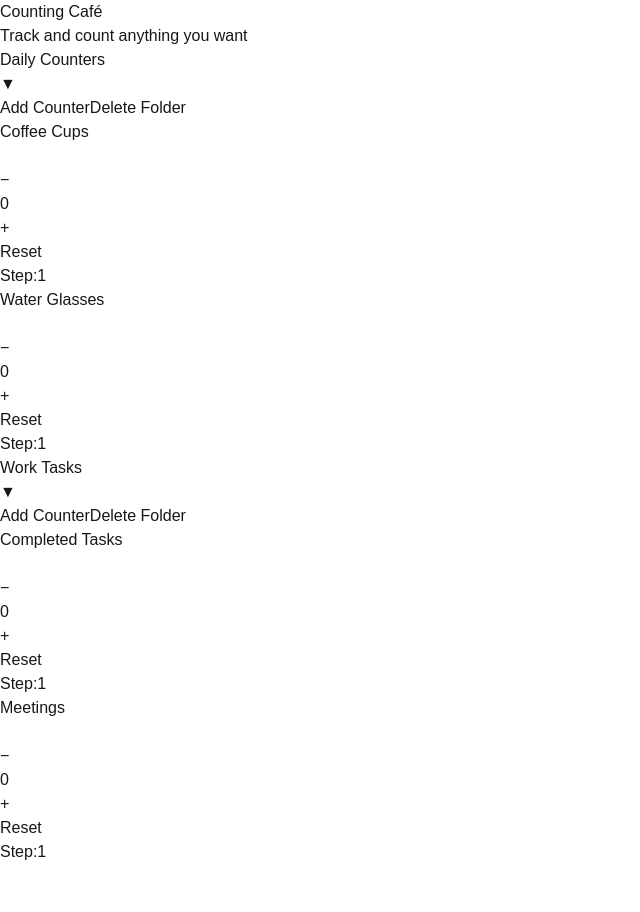
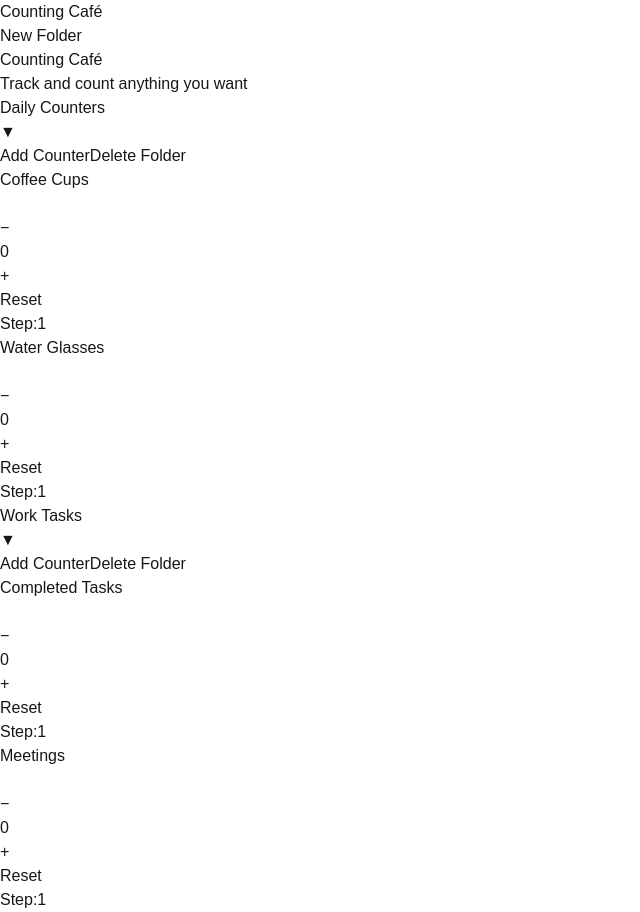
Before and after one commit to Oia20/AirTally, a Next.js app in the folder counting-cafe/: page / in a window 1280 px wide. Shown: the whole page, without its empty margins (0-640 px from the left). Before the commit the page ends 864 px from the top, so only its background shows below. Built offline with nearby package versions, Linux system fonts and the light colour scheme.

Commit message:
Added navbar, fixed bug with deleting, and adding counters.

```diff
--- a/counting-cafe/src/app/folders.tsx
+++ b/counting-cafe/src/app/folders.tsx
@@ -3,7 +3,6 @@
 
 import { useState } from "react";
 import Folder from "./Folder";
-import Navbar from "./Navbar";
 import { CounterProps, FolderProps } from "./types";
 import { v4 as uuidv4 } from 'uuid';
 
@@ -121,6 +120,7 @@ const Folders = () => {
   };
 
   return (
+    <>
     <div className="min-h-screen bg-gray-50">
       <div className="p-4 sm:p-6 lg:p-8">
         <div className="max-w-4xl mx-auto">
@@ -168,6 +168,7 @@ const Folders = () => {
         </div>
       </div>
     </div>
+    </>
   );
 };
 
--- a/counting-cafe/src/app/page.tsx
+++ b/counting-cafe/src/app/page.tsx
@@ -1,7 +1,13 @@
 "use client";
 
-import Folders from "./Folders";
+import Folders from "./folders";
+import Navbar from "./Navbar";
 
 export default function Home() {
-  return <Folders />;
+  return (
+    <>
+    <Navbar />
+    <Folders />
+    </>
+  )
 }
```
